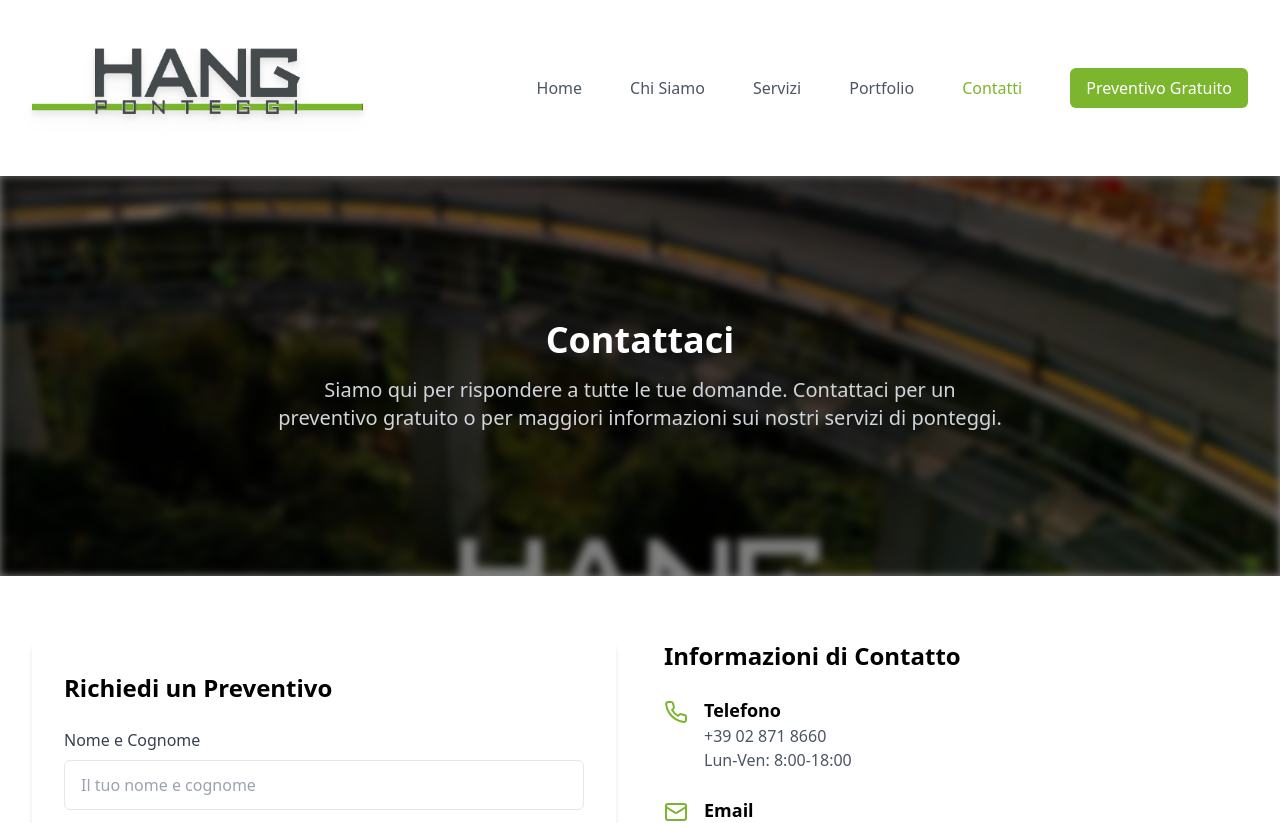
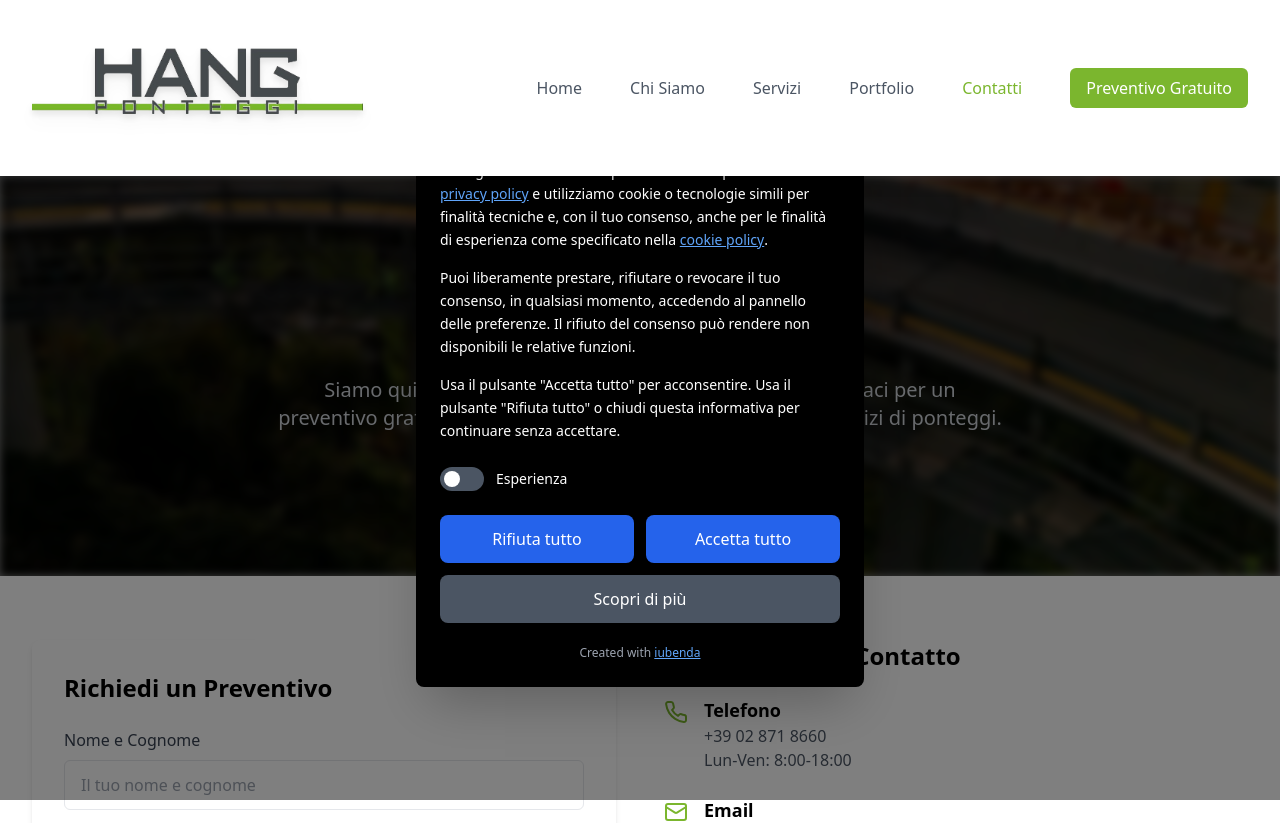
Before and after one commit to hangprogetti/hang_ponteggi, a React (Vite) app: page /contatti in a window 1280 px wide. Shown: the top 823 px of the page. Built offline with nearby package versions, Linux system fonts and the light colour scheme.

Commit message:
Enhance IubendaCookieBanner component: add consent handling, user experience options, and improve UI for cookie consent management

```diff
--- a/src/components/IubendaCookieBanner.tsx
+++ b/src/components/IubendaCookieBanner.tsx
@@ -1,7 +1,16 @@
-import { useEffect } from "react";
+import { useEffect, useState } from "react";
 
 const IubendaCookieBanner: React.FC = () => {
+  const [showBanner, setShowBanner] = useState(false);
+  const [experienceEnabled, setExperienceEnabled] = useState(false);
+
   useEffect(() => {
+    // Verifica se l'utente ha già dato il consenso
+    const hasConsent = localStorage.getItem('iubenda-cookie-consent');
+    if (!hasConsent) {
+      setShowBanner(true);
+    }
+
     // Creazione dinamica degli script
     const iubScript1 = document.createElement("script");
     iubScript1.type = "text/javascript";
@@ -22,7 +31,6 @@ const IubendaCookieBanner: React.FC = () => {
     document.body.appendChild(iubScript2);
 
     const iubScript3 = document.createElement("script");
-    // Cambia da // a https://
     iubScript3.src = "https://cdn.iubenda.com/cs/iubenda_cs.js";
     iubScript3.type = "text/javascript";
     iubScript3.charset = "UTF-8";
@@ -46,7 +54,129 @@ const IubendaCookieBanner: React.FC = () => {
     };
   }, []);
 
-  return null;
+  const handleRejectAll = () => {
+    localStorage.setItem('iubenda-cookie-consent', 'rejected');
+    setShowBanner(false);
+  };
+
+  const handleAcceptAll = () => {
+    localStorage.setItem('iubenda-cookie-consent', 'accepted');
+    setShowBanner(false);
+  };
+
+  const handleLearnMore = () => {
+    window.open('https://www.iubenda.com/privacy-policy/87924712', '_blank');
+  };
+
+  const handleClose = () => {
+    setShowBanner(false);
+  };
+
+  if (!showBanner) {
+    return null;
+  }
+
+  return (
+    <div className="fixed inset-0 z-50 flex items-center justify-center bg-black bg-opacity-50">
+      <div className="relative bg-black text-white p-6 rounded-lg max-w-md mx-4 shadow-2xl">
+        {/* Close button */}
+        <button
+          onClick={handleClose}
+          className="absolute top-4 right-4 text-white hover:text-gray-300 text-xl font-bold"
+        >
+          ×
+        </button>
+
+        <div className="mb-6">
+          <p className="text-sm leading-relaxed mb-4">
+            Noi (<strong>www.hangpontgeggi.it</strong>) e terze parti selezionate (2)
+            raccogliamo informazioni personali come specificato nella{' '}
+            <button
+              onClick={handleLearnMore}
+              className="text-blue-400 underline hover:text-blue-300"
+            >
+              privacy policy
+            </button>
+            {' '}e utilizziamo cookie o tecnologie simili per
+            finalità tecniche e, con il tuo consenso, anche per le finalità di
+            esperienza come specificato nella{' '}
+            <button
+              onClick={handleLearnMore}
+              className="text-blue-400 underline hover:text-blue-300"
+            >
+              cookie policy
+            </button>.
+          </p>
+
+          <p className="text-sm leading-relaxed mb-4">
+            Puoi liberamente prestare, rifiutare o revocare il tuo consenso,
+            in qualsiasi momento, accedendo al pannello delle preferenze.
+            Il rifiuto del consenso può rendere non disponibili le relative funzioni.
+          </p>
+
+          <p className="text-sm leading-relaxed mb-6">
+            Usa il pulsante "Accetta tutto" per acconsentire. Usa il pulsante
+            "Rifiuta tutto" o chiudi questa informativa per continuare senza accettare.
+          </p>
+
+          {/* Experience toggle */}
+          <div className="flex items-center mb-6">
+            <button
+              onClick={() => setExperienceEnabled(!experienceEnabled)}
+              className={`relative inline-flex items-center h-6 w-11 rounded-full transition-colors focus:outline-none ${
+                experienceEnabled ? 'bg-blue-600' : 'bg-gray-600'
+              }`}
+            >
+              <span
+                className={`inline-block w-4 h-4 transform bg-white rounded-full transition-transform ${
+                  experienceEnabled ? 'translate-x-6' : 'translate-x-1'
+                }`}
+              />
+            </button>
+            <span className="ml-3 text-sm">Esperienza</span>
+          </div>
+        </div>
+
+        {/* Buttons */}
+        <div className="space-y-3">
+          <div className="flex space-x-3">
+            <button
+              onClick={handleRejectAll}
+              className="flex-1 bg-blue-600 hover:bg-blue-700 text-white py-3 px-4 rounded-lg font-medium transition-colors"
+            >
+              Rifiuta tutto
+            </button>
+            <button
+              onClick={handleAcceptAll}
+              className="flex-1 bg-blue-600 hover:bg-blue-700 text-white py-3 px-4 rounded-lg font-medium transition-colors"
+            >
+              Accetta tutto
+            </button>
+          </div>
+
+          <button
+            onClick={handleLearnMore}
+            className="w-full bg-gray-600 hover:bg-gray-700 text-white py-3 px-4 rounded-lg font-medium transition-colors"
+          >
+            Scopri di più
+          </button>
+        </div>
+
+        {/* Iubenda branding */}
+        <div className="mt-4 text-center">
+          <span className="text-xs text-gray-400">
+            Created with{' '}
+            <button
+              onClick={() => window.open('https://www.iubenda.com', '_blank')}
+              className="text-blue-400 hover:text-blue-300 underline"
+            >
+              iubenda
+            </button>
+          </span>
+        </div>
+      </div>
+    </div>
+  );
 };
 
 export default IubendaCookieBanner;
```
